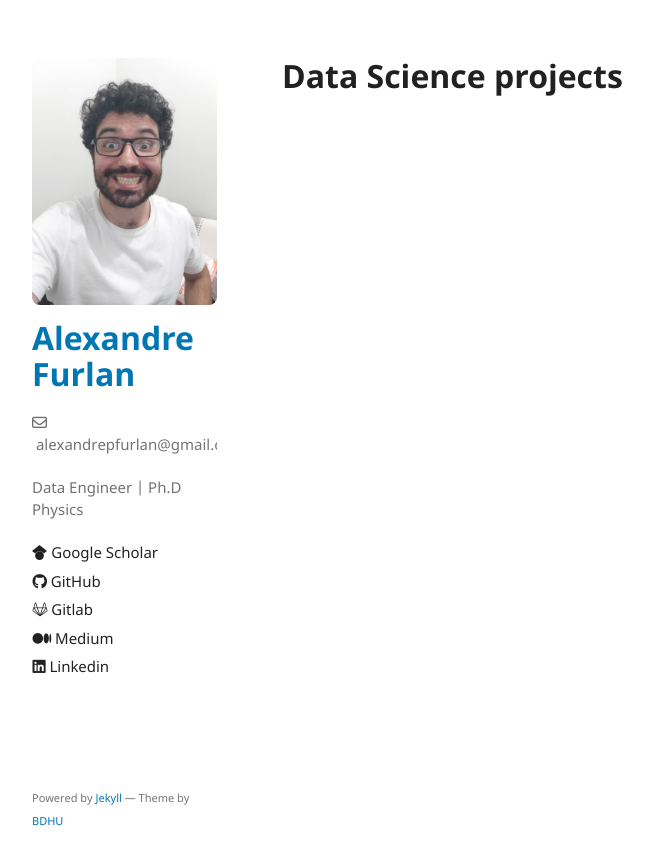
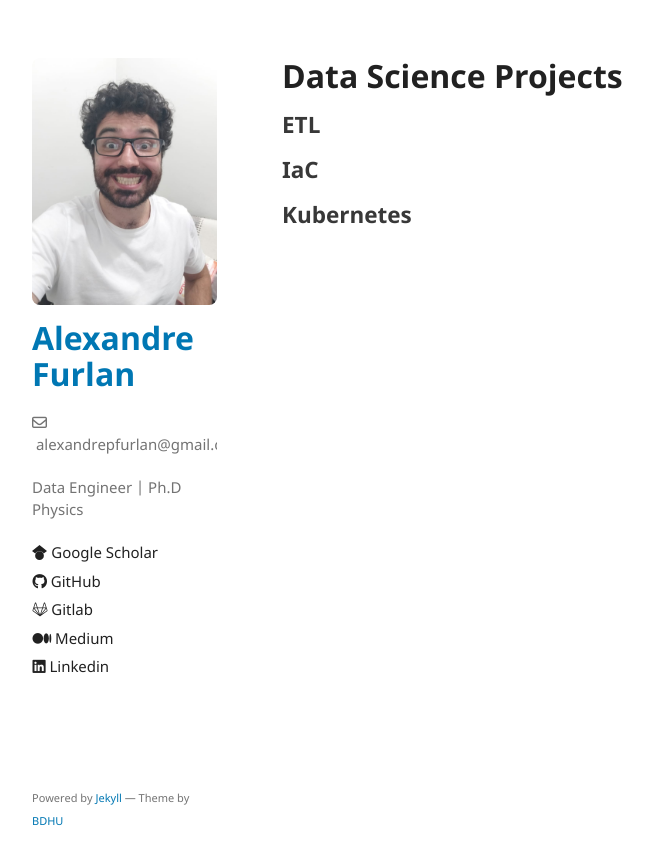
Before and after one commit to apfurlan/apfurlan.github.io, a Jekyll site: the page built from dts-pub-page.md, in a window 1280 px wide. Shown: the top 865 px of the page, without its empty margins (178-831 px from the left). Built offline with Jekyll 4.4.1, drawn with Linux system fonts in a browser that asks for light colours; our own code applies the rules of GitHub Pages for plain Markdown files.

Commit message:
init commit

```diff
--- a/dts-pub-page.md
+++ b/dts-pub-page.md
@@ -1,2 +1,13 @@
 
-# Data Science projects
+# Data Science Projects
+
+
+## ETL
+
+
+
+## IaC
+
+
+
+## Kubernetes
```
